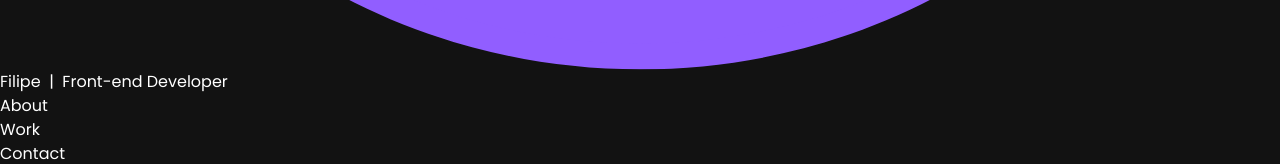
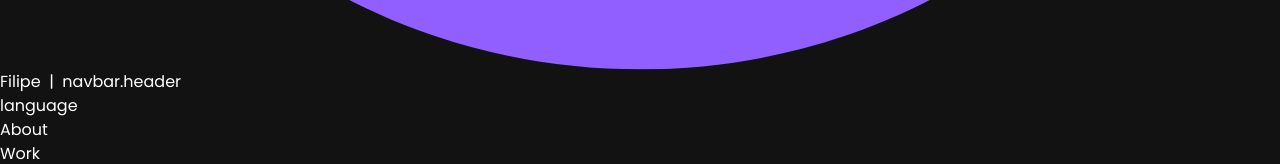
Before and after one commit to LehmannPi/portfolio_v2_3d, a React (Vite) app: page / in a window 1280 px wide. Shown: the part 1234-1398 px from the top of the page. Built offline with nearby package versions, Linux system fonts and the light colour scheme.

Commit message:
feat: add language switcher

```diff
--- a/src/components/Navbar.tsx
+++ b/src/components/Navbar.tsx
@@ -1,4 +1,5 @@
 import React, { useState } from 'react';
+import { useTranslation } from 'react-i18next';
 import { Link } from 'react-router-dom';
 import { close, logo, menu } from '../assets';
 import { navLinks } from '../constants';
@@ -7,6 +8,15 @@ import { styles } from '../style';
 const Navbar = () => {
   const [active, setActive] = useState('');
   const [toggle, setToggle] = useState(false);
+  const { t, i18n } = useTranslation();
+
+  const handleLanguageChange = () => {
+    if (i18n.resolvedLanguage == 'pt') {
+      i18n.changeLanguage('us');
+    } else {
+      i18n.changeLanguage('pt');
+    }
+  };
 
   return (
     <nav
@@ -25,10 +35,18 @@ const Navbar = () => {
           <img src={logo} alt="logo" className="object-contain w-9 h-9" />
           <p className="text-white text-[18px] font-bold cursor-pointer flex">
             Filipe &nbsp;
-            <span className="hidden sm:block">| &nbsp;Front-end Developer</span>
+            <span className="hidden sm:block">
+              | &nbsp;{t('navbar.header')}
+            </span>
           </p>
         </Link>
         <ul className="flex-row hidden gap-10 list-none sm:flex">
+          <li
+            className="hover:text-white text-[18px] font-medium cursor-pointer"
+            onClick={handleLanguageChange}
+          >
+            {t('language')}
+          </li>
           {navLinks.map((nav) => (
             <li
               key={nav.id}
@@ -57,7 +75,9 @@ const Navbar = () => {
               {navLinks.map((nav) => (
                 <li
                   key={nav.id}
-                  className={`font-poppins font-medium cursor-pointer text-[16px] ${
+                  className={`${
+                    styles.fontTitle
+                  } font-medium cursor-pointer text-[16px] ${
                     active === nav.title ? 'text-white' : 'text-secondary'
                   }`}
                   onClick={() => {
```
